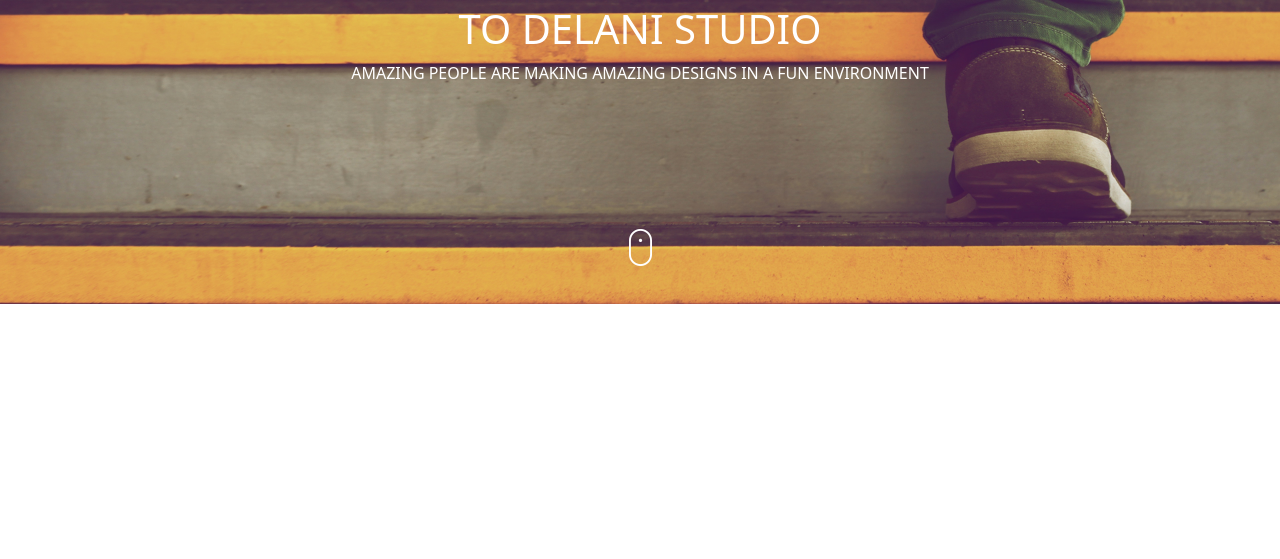
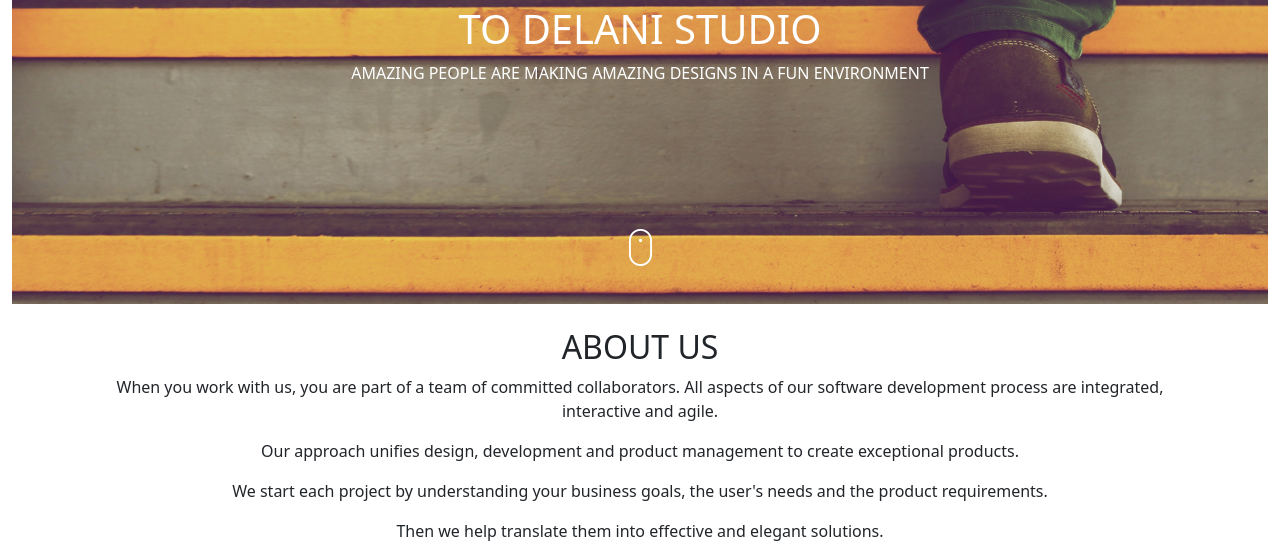
Before and after one commit to Williamsoditi/Delani-studio, a plain HTML site: page index.html in a window 1280 px wide. Shown: the part 325-884 px from the top of the page. Before the commit the page ends 800 px from the top, so only its background shows below. Drawn offline with nearby package versions, Linux system fonts and the light colour scheme.

Commit message:
Feat : About section - This adds the about section

```diff
--- a/index.html
+++ b/index.html
@@ -10,6 +10,7 @@
     <title>Delani studio</title>
 </head>
 <body>
+    <div class="container-fluid">
         <header>
             <img class="logo" src="./assets/logo/logo.png" alt="delani_logo">
             <h1 class="welcome">WELCOME<br></h1>
@@ -17,6 +18,14 @@
             <p>AMAZING PEOPLE ARE MAKING AMAZING DESIGNS IN A FUN ENVIRONMENT</p>
             <img class="click" src="./assets/mouse_click.png" alt="">
           </header>
+          <div class="about-us pt-4 container">
+            <h2>ABOUT US</h2>
+            <p> When you work with us, you are part of a team of committed collaborators. All aspects of our software development process are integrated, interactive and agile.</p>
+            <p>Our approach unifies design, development and product management to create exceptional products.</p>
+            <p>We start each project by understanding your business goals, the user's needs and the product requirements.</p>
+            <p>Then we help translate them into effective and elegant solutions.</p>
+          </div>
+    </div>
     <script src="https://code.jquery.com/jquery-3.6.0.min.js" integrity="sha256-/xUj+3OJU5yExlq6GSYGSHk7tPXikynS7ogEvDej/m4=" crossorigin="anonymous"></script>
     <script src="./js/script.js"></script>
 </body>
```
Lines whose indentation alone changed are shown as unchanged.
